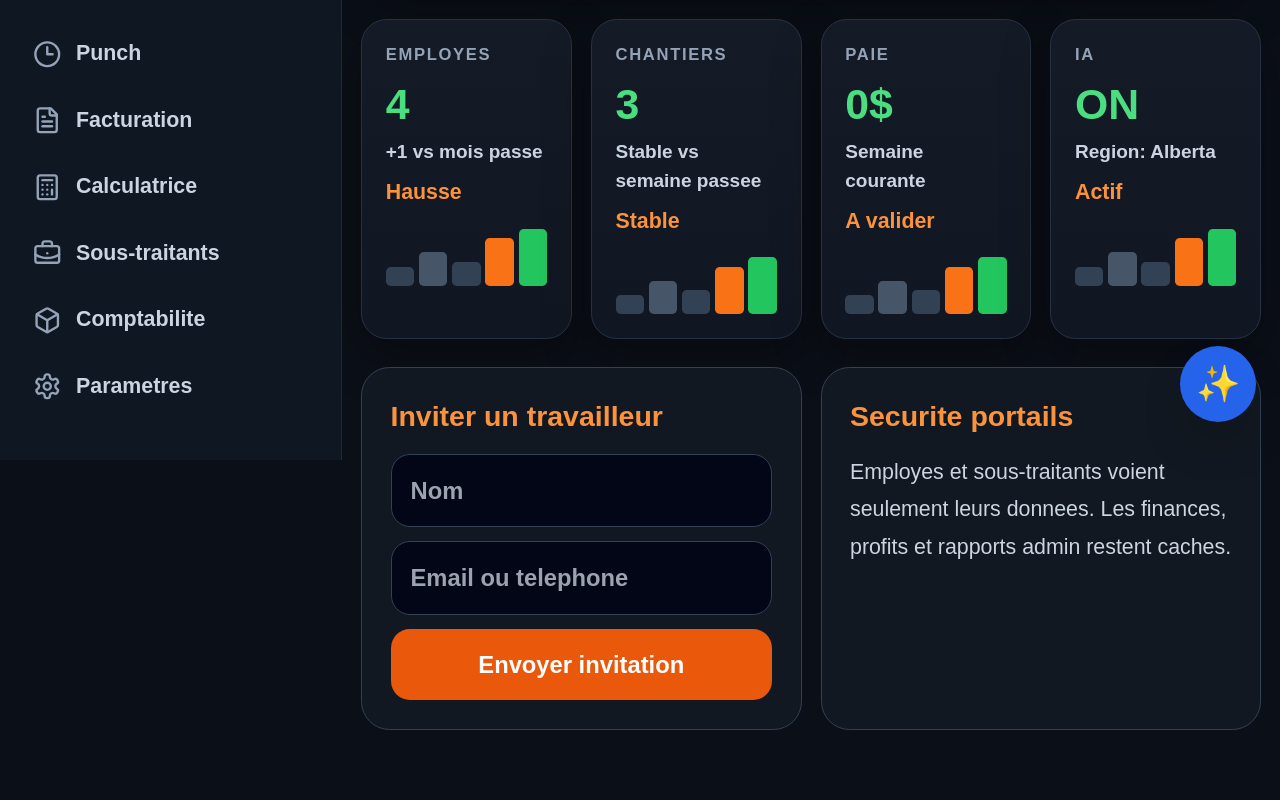
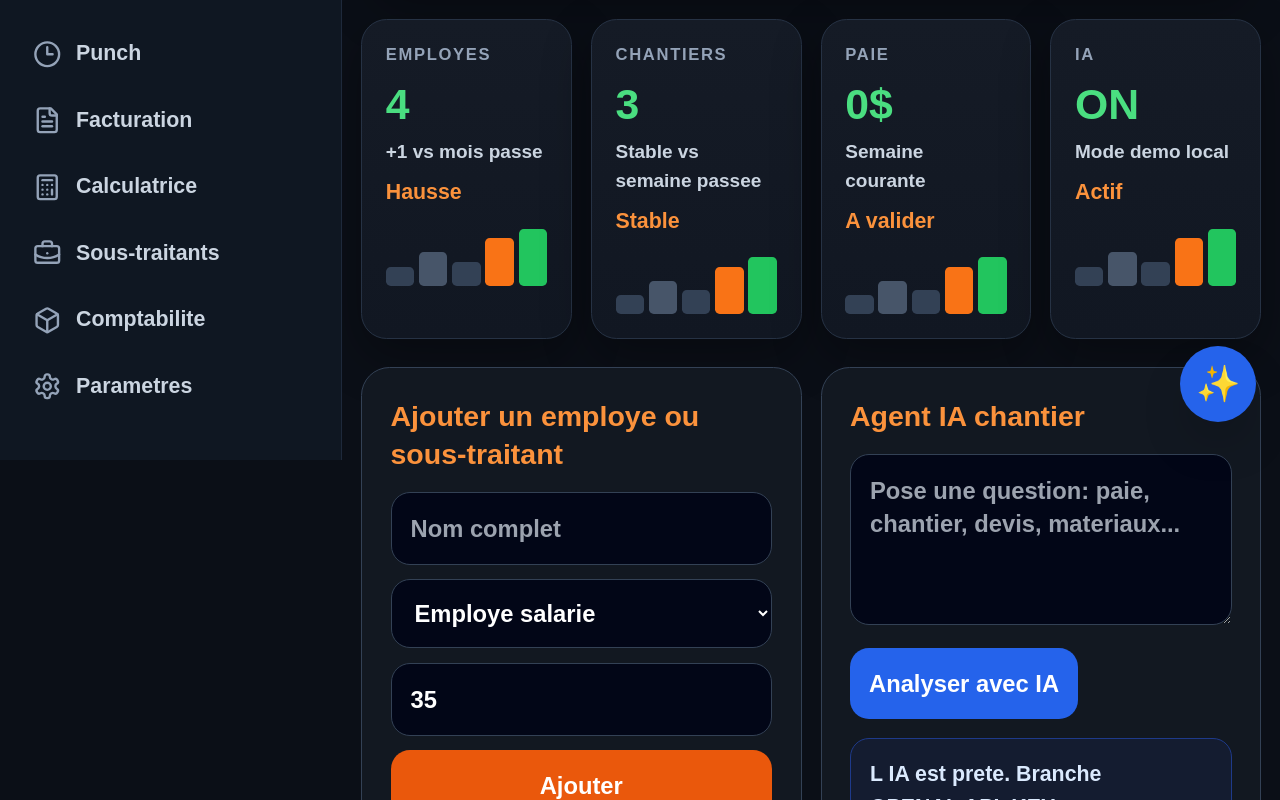
Before and after one commit to bisaillonpatrick1979-dev/Chatgpt-hailite-, a Next.js app: page /admin in a window 1280 px wide. Shown: the part 340-1140 px from the top of the page. Built offline with nearby package versions, Linux system fonts and the light colour scheme.

Commit message:
Connect admin page to functional employee and AI tools

```diff
--- a/app/admin/page.tsx
+++ b/app/admin/page.tsx
@@ -1,5 +1,6 @@
 import { AppShell } from "@/components/AppShell";
 import { TrendCard } from "@/components/TrendCard";
+import { AdminTools } from "@/components/AdminTools";
 
 export default function Admin() {
   return (
@@ -13,21 +14,12 @@ export default function Admin() {
         <TrendCard label="Employes" value="4" compare="+1 vs mois passe" status="Hausse" />
         <TrendCard label="Chantiers" value="3" compare="Stable vs semaine passee" status="Stable" />
         <TrendCard label="Paie" value="0$" compare="Semaine courante" status="A valider" />
-        <TrendCard label="IA" value="ON" compare="Region: Alberta" status="Actif" />
+        <TrendCard label="IA" value="ON" compare="Mode demo local" status="Actif" />
       </section>
-      <section className="mt-6 grid gap-4 lg:grid-cols-2">
-        <div className="pro-panel p-6">
-          <h2 className="text-2xl font-black text-orange-400">Inviter un travailleur</h2>
-          <div className="mt-4 grid gap-3">
-            <input className="rounded-2xl border border-slate-700 bg-slate-950 p-4 text-xl font-bold text-white" placeholder="Nom" />
-            <input className="rounded-2xl border border-slate-700 bg-slate-950 p-4 text-xl font-bold text-white" placeholder="Email ou telephone" />
-            <button className="rounded-2xl bg-orange-600 p-4 text-xl font-black text-white">Envoyer invitation</button>
-          </div>
-        </div>
-        <div className="pro-panel p-6">
-          <h2 className="text-2xl font-black text-orange-400">Securite portails</h2>
-          <p className="large-readable mt-4 text-slate-300">Employes et sous-traitants voient seulement leurs donnees. Les finances, profits et rapports admin restent caches.</p>
-        </div>
+      <AdminTools />
+      <section className="pro-panel mt-6 p-6">
+        <h2 className="text-2xl font-black text-orange-400">Securite portails</h2>
+        <p className="large-readable mt-4 text-slate-300">Employes et sous-traitants voient seulement leurs donnees. Les finances, profits et rapports admin restent caches.</p>
       </section>
     </AppShell>
   );
```
